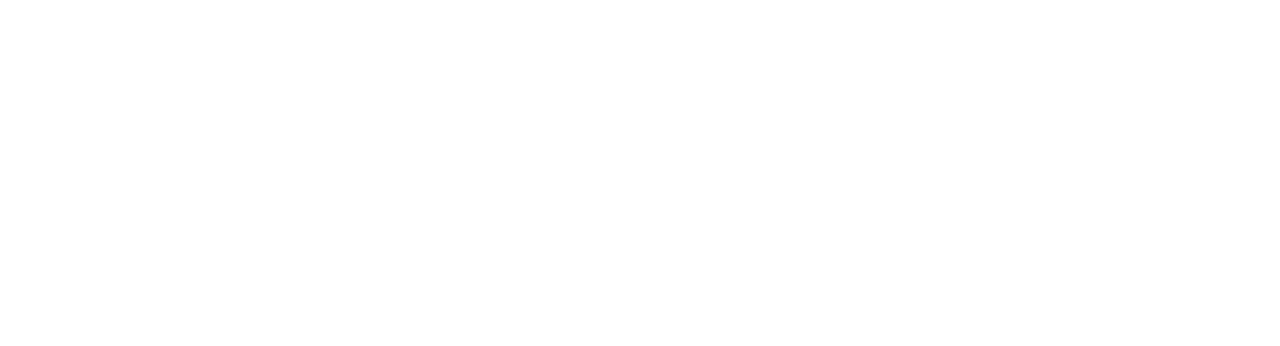
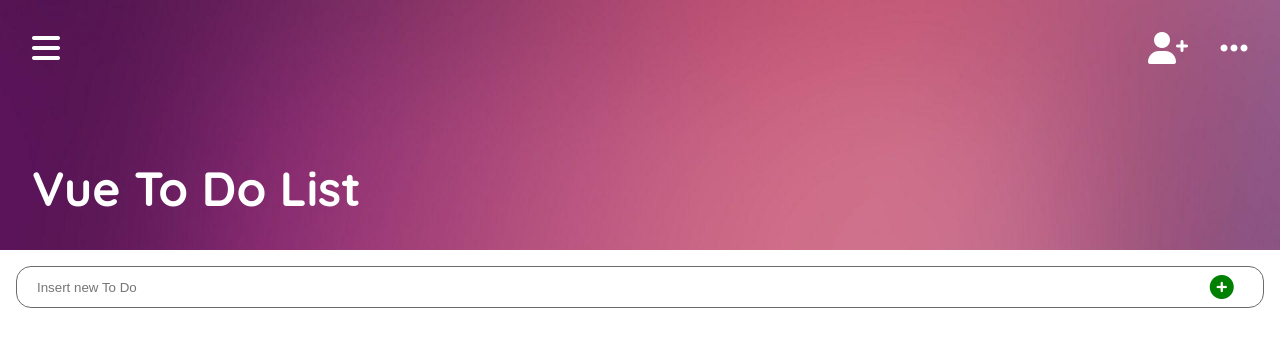
Before and after one commit to Alessio2021/vue-todolist, a plain HTML site: page index.html in a window 1280 px wide. Drawn offline with nearby package versions, Linux system fonts and the light colour scheme.

Commit message:
html css

```diff
--- a/css/style.css
+++ b/css/style.css
@@ -10,3 +10,68 @@ html {
     font-family: 'Open Sans', sans-serif;
     font-family: 'Quicksand', sans-serif;
 }
+.container {
+    height: 100vh;
+    width: 100%;
+}
+
+header{
+    height: 250px;
+    background-image: url(../img/header.jpg);
+    background-size: cover;
+        padding: 2em;
+}
+
+main {
+    height: calc(100% - 250px);
+    background-color: white;
+}
+
+.d-flex {
+    display: flex;
+}
+
+.header-top {
+    justify-content: space-between;
+    height: 50px;
+}
+.fa-user-plus {
+    margin-right: 1em;
+}
+header .fas {
+    font-size: 2em;
+    color: white;
+}
+
+.header-bottom {
+    align-items: end;
+    height: calc(100% - 50px);
+}
+
+.header-bottom h1 {
+    font-size: 3em;
+    color: white;
+}
+
+
+/* main */
+
+.add-to-do {
+    border: 1px solid rgb(107, 107, 107);
+    border-radius: 15px;
+    margin: 1em;
+}
+input {
+    outline: none;
+    border: none;
+    margin: 0 1em;
+    padding: 0.5em;
+    height: 40px;
+    width: calc(100% - 80px);
+}
+
+.fa-plus-circle {
+    font-size: 1.5em;
+    padding-top: 8px;
+    color: green;
+}
--- a/index.html
+++ b/index.html
@@ -14,11 +14,35 @@
     <link rel="stylesheet" href="https://cdnjs.cloudflare.com/ajax/libs/font-awesome/6.0.0-beta3/css/all.min.css"
     integrity="sha512-Fo3rlrZj/k7ujTnHg4CGR2D7kSs0v4LLanw2qksYuRlEzO+tcaEPQogQ0KaoGN26/zrn20ImR1DfuLWnOo7aBA=="
     crossorigin="anonymous" referrerpolicy="no-referrer" />
+    <!-- vue js -->
+    <script src="https://cdn.jsdelivr.net/npm/vue@2/dist/vue.js"></script>
     <!-- css -->
     <link rel="stylesheet" href="css/style.css">
-    <title>Document</title>
+    <title>Vue To Do List</title>
 </head>
 <body>
+    <div id="app" class="container">
+        <header>
+            <div class="header-top d-flex">
+                <div class="header-left">
+                    <i class="fas fa-bars"></i>
+                </div>
+                <div class="header-right d-flex">
+                    <i class="fas fa-user-plus"></i>
+                    <i class="fas fa-ellipsis-h"></i>
+                </div>
+            </div>
+            <div class="header-bottom d-flex">
+                <h1>Vue To Do List</h1>
+            </div>
+        </header>
+        <main>
+            <div class="add-to-do d-flex">
+                <input type="text" placeholder="Insert new To Do">
+                <i class="fas fa-plus-circle"></i>
+            </div>
+        </main>
+    </div>
 
     <script src="js/script.js"></script>
 </body>
--- a/js/script.js
+++ b/js/script.js
@@ -0,0 +1,7 @@
+const app = new Vue (
+    {
+        el: '#app',
+        data: {
+    }
+
+});
```
Also changed, not shown: img/header.jpg (added).
